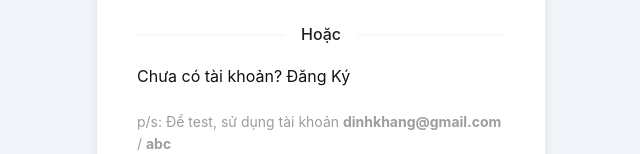
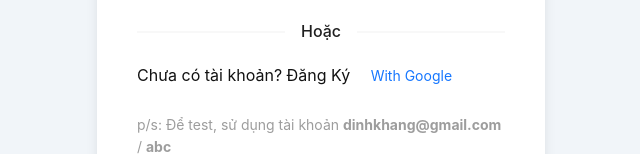
Before and after one commit to phamvanhuong123/frontend-web, a React (Vite) app: page /login in a window 1280 px wide. Shown: the part 484-638 px from the top of the page, without its empty margins (319-959 px from the left). Built offline with nearby package versions, Linux system fonts and the light colour scheme.

Commit message:
update login with gg

```diff
--- a/src/pages/client/login/index.tsx
+++ b/src/pages/client/login/index.tsx
@@ -1,15 +1,39 @@
 import { Button, Divider, Form, Input, message, notification } from "antd";
-import { Link, useNavigate } from "react-router-dom";
+import { Link, useNavigate, useLocation } from "react-router-dom";
 import "./login.scss";
-import { useState } from "react";
+import { useEffect, useState } from "react";
 import { useDispatch } from "react-redux";
 import { doLoginAction } from "../../../redux/account/accountSlice";
 import { authApi } from "~/services/axios.auth";
 
 const LoginPage = () => {
   const navigate = useNavigate();
+  const location = useLocation();
   const [isSubmit, setIsSubmit] = useState(false);
   const dispatch = useDispatch();
+
+  useEffect(() => {
+    const urlParams = new URLSearchParams(location.search);
+    const code = urlParams.get("code");
+
+    if (code) {
+      authApi.callGoogleCallback(code).then(res => {
+        localStorage.setItem("access_token", res.data.accessToken);
+        dispatch(doLoginAction({ accessToken: res.data.accessToken, userInfo: res.data.user }));
+        navigate("/");
+      }).catch(() => {
+        message.error("Xác thực Google thất bại");
+      });
+    }
+  }, [location.search]);
+
+  const GOOGLE_LOGIN_URL = "https://localhost:7074/api/v1/ecommerce/auth/login-google";
+  const REDIRECT_URI = "http://localhost:5173/login";
+
+  const handleGoogleLogin = () => {
+    const loginUrl = `${GOOGLE_LOGIN_URL}?redirect_uri=${encodeURIComponent(REDIRECT_URI)}`;
+    window.location.href = loginUrl;
+  };
 
   const onFinish = async (values: { email: string; password: string }) => {
     const { email, password } = values;
@@ -19,11 +43,12 @@ const LoginPage = () => {
       if (res?.data) {
         localStorage.setItem("access_token", res.data.accessToken);
 
-        dispatch(doLoginAction({
-          accessToken: res.data.accessToken,
-          refreshToken: res.data.refreshToken,
-          userInfo: res.data.user
-        }));
+        dispatch(
+          doLoginAction({
+            accessToken: res.data.accessToken,
+            userInfo: res.data.user,
+          })
+        );
 
         message.success("Đăng nhập thành công!");
         navigate("/");
@@ -84,6 +109,9 @@ const LoginPage = () => {
                 <span>
                   <Link to="/register"> Đăng Ký </Link>
                 </span>
+                <Button type="link" onClick={handleGoogleLogin}>
+                  With Google
+                </Button>
               </p>
               <br />
               <p className="text" style={{ color: "#9d9d9d" }}>
--- a/src/redux/account/accountSlice.ts
+++ b/src/redux/account/accountSlice.ts
@@ -1,6 +1,6 @@
 import { createSlice, PayloadAction } from "@reduxjs/toolkit";
 
-interface IUser {
+export interface IUser {
   _id: string;
   email: string;
   name: string;
@@ -12,7 +12,6 @@ interface IUser {
 
 interface IAccountState {
   accessToken: string;
-  refreshToken: string;
   user: IUser | null;
   isAuthenticated: boolean;
   tempAvatar?: string; // Thêm trường tempAvatar để lưu avatar tạm thời khi upload
@@ -20,7 +19,6 @@ interface IAccountState {
 
 const initialState: IAccountState = {
   accessToken: "",
-  refreshToken: "",
   user: null,
   isAuthenticated: false,
   tempAvatar: undefined,
@@ -37,12 +35,10 @@ export const accountSlice = createSlice({
       state,
       action: PayloadAction<{
         accessToken: string;
-        refreshToken: string;
         userInfo: IUser;
       }>
     ) => {
       state.accessToken = action.payload.accessToken;
-      state.refreshToken = action.payload.refreshToken;
       state.user = action.payload.userInfo;
       state.isAuthenticated = true;
       state.tempAvatar = undefined; // Reset tempAvatar khi login
--- a/src/services/axios.auth.ts
+++ b/src/services/axios.auth.ts
@@ -33,5 +33,7 @@ export const authApi = {
       newpass,
     });
   },
-
+  callGoogleCallback: (code: string) => {
+    return axios.post(`${url}/google-callback`, { code });
+  },
 }
```
